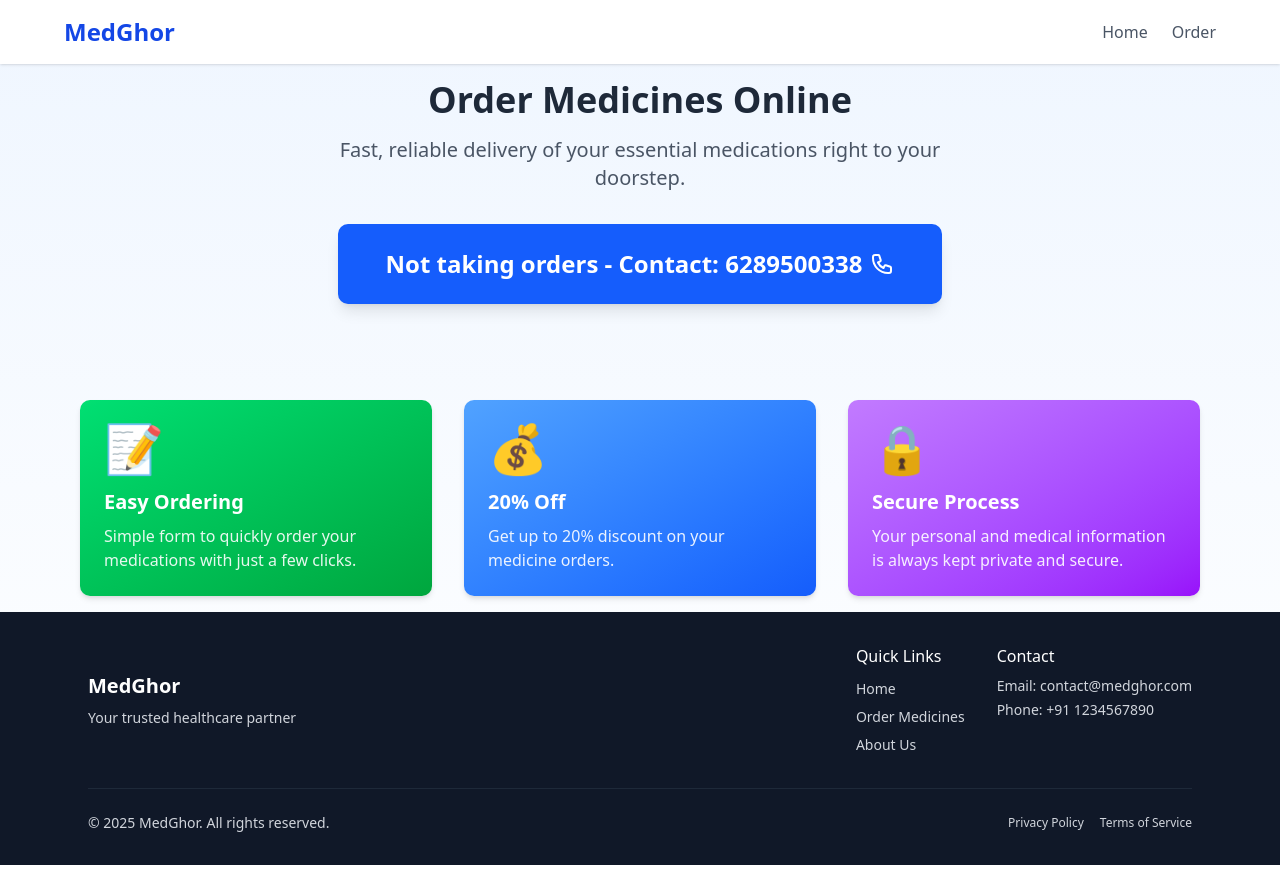
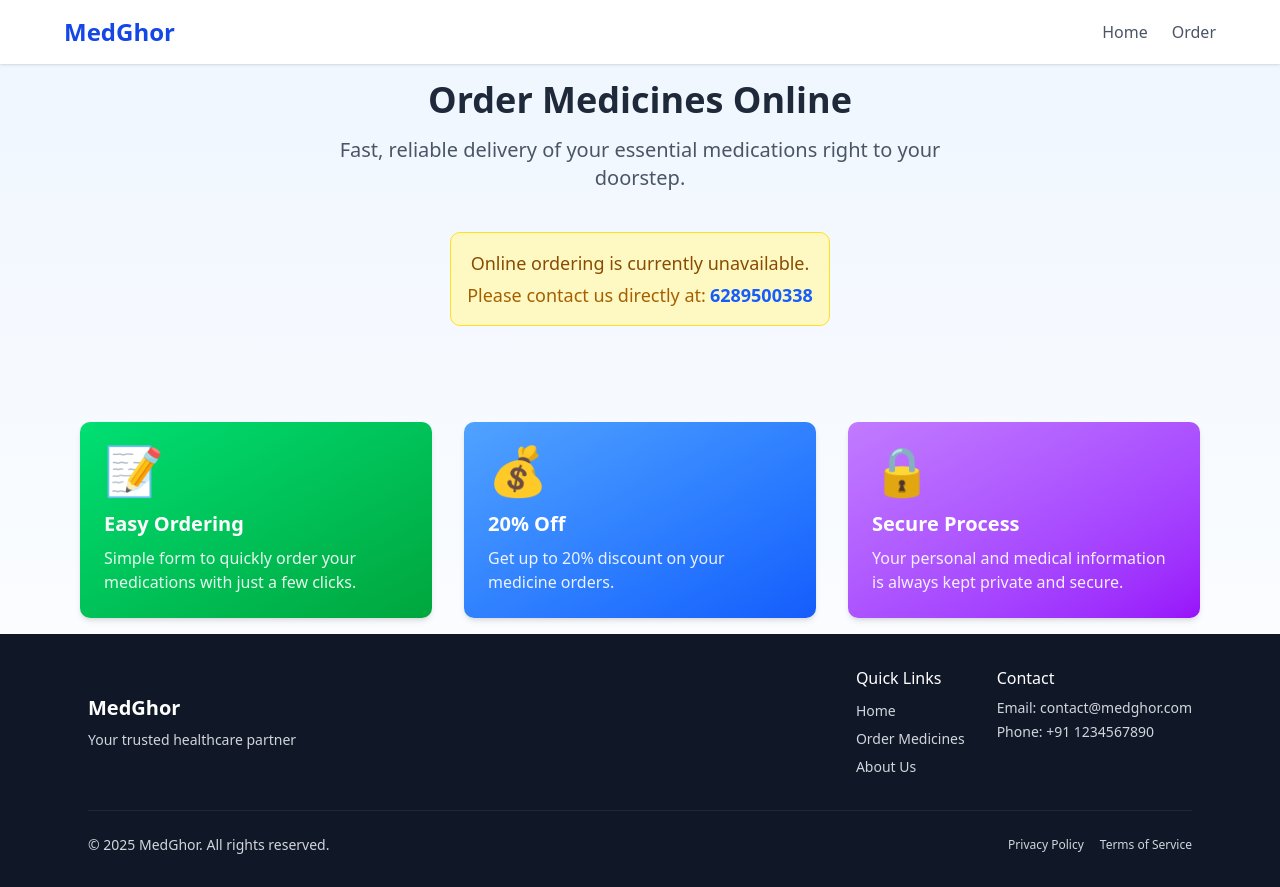
Before and after one commit to Tushar365/orderapp, a Next.js app: page / in a window 1280 px wide. Before the commit the page ends 865 px from the top, so only its background shows below. Built offline with nearby package versions, Linux system fonts and the light colour scheme; no server answers.

Commit message:
Update page.tsx

```diff
--- a/app/page.tsx
+++ b/app/page.tsx
@@ -1,6 +1,7 @@
 "use client";
 
-import Link from "next/link"; // Keep Link for potential future use or other links
+// Keep Link import if used elsewhere, otherwise can be removed if Header/Footer don't use it
+// import Link from "next/link";
 import Header from "../components/Header";
 import Footer from "../components/Footer";
 
@@ -12,31 +13,27 @@ export default function Home() {
       <main className="flex-1 w-full max-w-6xl p-4 flex flex-col items-center justify-center">
         <div className="text-center mb-12">
           <h2 className="text-4xl font-bold text-gray-800 mb-4">Order Medicines Online</h2>
-          <p className="text-xl text-gray-600 mb-8 max-w-2xl">
+          <p className="text-xl text-gray-600 mb-6 max-w-2xl"> {/* Reduced margin-bottom */}
             Fast, reliable delivery of your essential medications right to your doorstep.
           </p>
 
-          {/* Changed Link to a standard <a> tag with tel: href */}
-          <a
-            href="tel:6289500338" // Make the entire button initiate a call
-            className="bg-blue-600 hover:bg-blue-700 text-white font-bold py-6 px-12 rounded-lg text-2xl shadow-lg transition-all duration-200 transform hover:scale-105 inline-flex items-center"
-          >
-            {/* You can adjust the text for clarity if needed */}
-            <span>Not taking orders - Contact: 6289500338</span>
+          {/* Simple text message instead of a button */}
+          <div className="mt-4 p-4 bg-yellow-100 border border-yellow-300 rounded-lg inline-block">
+            <p className="text-lg font-medium text-yellow-800">
+              Online ordering is currently unavailable.
+            </p>
+            <p className="text-lg text-yellow-700 mt-1">
+              Please contact us directly at:
+              <a href="tel:6289500338" className="font-bold text-blue-600 hover:underline ml-1">
+                 6289500338
+              </a>
+            </p>
+          </div>
 
-            {/* Optional but recommended: Change the icon to a phone icon */}
-            <svg xmlns="http://www.w3.org/2000/svg" className="h-6 w-6 ml-2" fill="none" viewBox="0 0 24 24" stroke="currentColor" strokeWidth={2}>
-              <path strokeLinecap="round" strokeLinejoin="round" d="M3 5a2 2 0 012-2h3.28a1 1 0 01.948.684l1.498 4.493a1 1 0 01-.502 1.21l-2.257 1.13a11.042 11.042 0 005.516 5.516l1.13-2.257a1 1 0 011.21-.502l4.493 1.498a1 1 0 01.684.949V19a2 2 0 01-2 2h-1C9.716 21 3 14.284 3 6V5z" />
-            </svg>
-            {/* Original arrow icon if you prefer:
-            <svg xmlns="http://www.w3.org/2000/svg" className="h-6 w-6 ml-2" fill="none" viewBox="0 0 24 24" stroke="currentColor">
-              <path strokeLinecap="round" strokeLinejoin="round" strokeWidth={2} d="M14 5l7 7m0 0l-7 7m7-7H3" />
-            </svg>
-            */}
-          </a>
         </div>
 
-        <div className="grid grid-cols-1 md:grid-cols-3 gap-8 w-full mt-12"> {/* Added margin-top */}
+        {/* Feature cards section remains the same */}
+        <div className="grid grid-cols-1 md:grid-cols-3 gap-8 w-full mt-12">
           <FeatureCard
             title="Easy Ordering"
             description="Simple form to quickly order your medications with just a few clicks."
```
